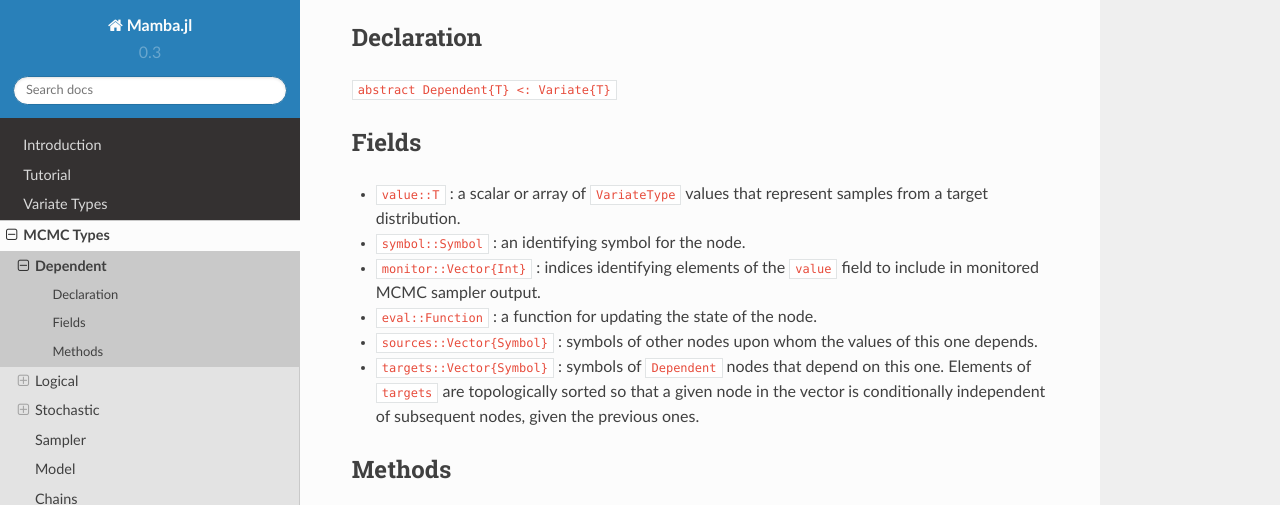
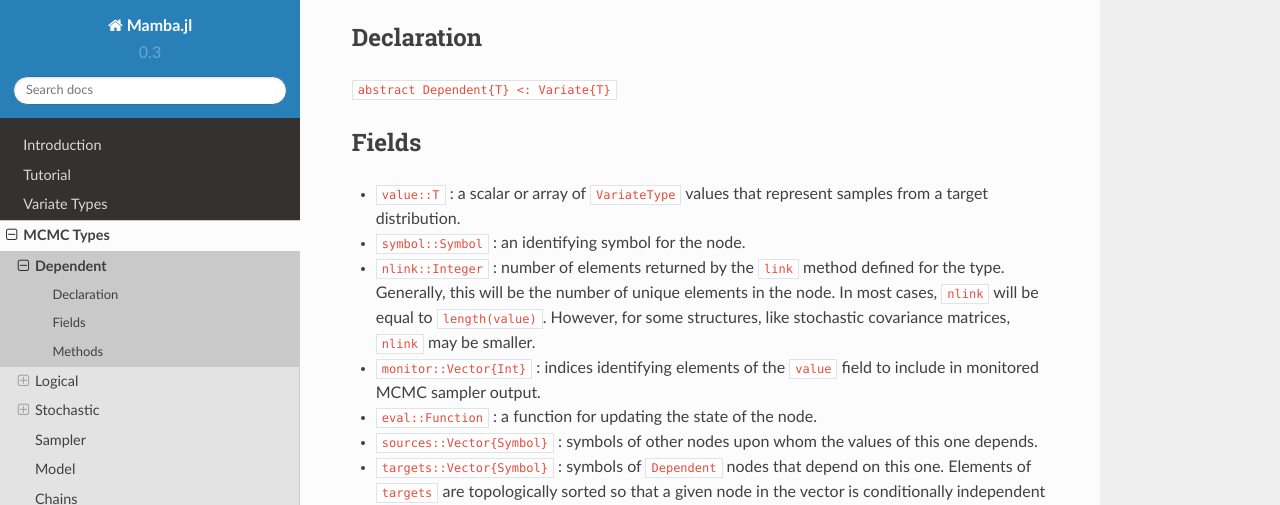
Before and after one commit to brian-j-smith/Mamba.jl, a Sphinx documentation site: the page built from doc/mcmc/dependent.rst, in a window 1280 px wide and 900 px high, scrolled down 554 px, cut to the strip 0-505 px from the top of the window. Built offline with Sphinx 7.4.7 and the Read the Docs theme 2.0.0, drawn with Linux system fonts in a browser that asks for light colours; formulas are drawn with MathJax 3; cross-references to code outside the pages are shown as plain code; some of the changed text lies outside the part shown.

Commit message:
Document nlink fields in Dependent types.

```diff
--- a/doc/mcmc/dependent.rst
+++ b/doc/mcmc/dependent.rst
@@ -19,6 +19,7 @@
 
 * ``value::T`` : a scalar or array of ``VariateType`` values that represent samples from a target distribution.
 * ``symbol::Symbol`` : an identifying symbol for the node.
+* ``nlink::Integer`` : number of elements returned by the ``link`` method defined for the type.  Generally, this will be the number of unique elements in the node.  In most cases, ``nlink`` will be equal to ``length(value)``.  However, for some structures, like stochastic covariance matrices, ``nlink`` may be smaller.
 * ``monitor::Vector{Int}`` : indices identifying elements of the ``value`` field to include in monitored MCMC sampler output.
 * ``eval::Function`` : a function for updating the state of the node.
 * ``sources::Vector{Symbol}`` : symbols of other nodes upon whom the values of this one depends.
@@ -114,6 +115,7 @@
 
 * ``value::T`` : a scalar or array of ``VariateType`` values that represent samples from a target distribution.
 * ``symbol::Symbol`` : an identifying symbol for the node.
+* ``nlink::Integer`` : number of elements returned by the ``link`` method defined for the type.
 * ``monitor::Vector{Int}`` : indices identifying elements of the ``value`` field to include in monitored MCMC sampler output.
 * ``eval::Function`` : a function for updating values stored in ``value``.
 * ``sources::Vector{Symbol}`` : symbols of other nodes upon whom the values of this one depends.
@@ -196,6 +198,7 @@
 
 * ``value::T`` : a scalar or array of ``VariateType`` values that represent samples from a target distribution.
 * ``symbol::Symbol`` : an identifying symbol for the node.
+* ``nlink::Integer`` : number of elements returned by the ``link`` method defined for the type.
 * ``monitor::Vector{Int}`` : indices identifying elements of the ``value`` field to include in monitored MCMC sampler output.
 * ``eval::Function`` : a function for updating the ``distr`` field for the node.
 * ``sources::Vector{Symbol}`` : symbols of other nodes upon whom the distributional specification for this one depends.
```
Also changed, not shown: doc/images/mcmcUML.png, doc/images/variateUML.png, 2 other files.
